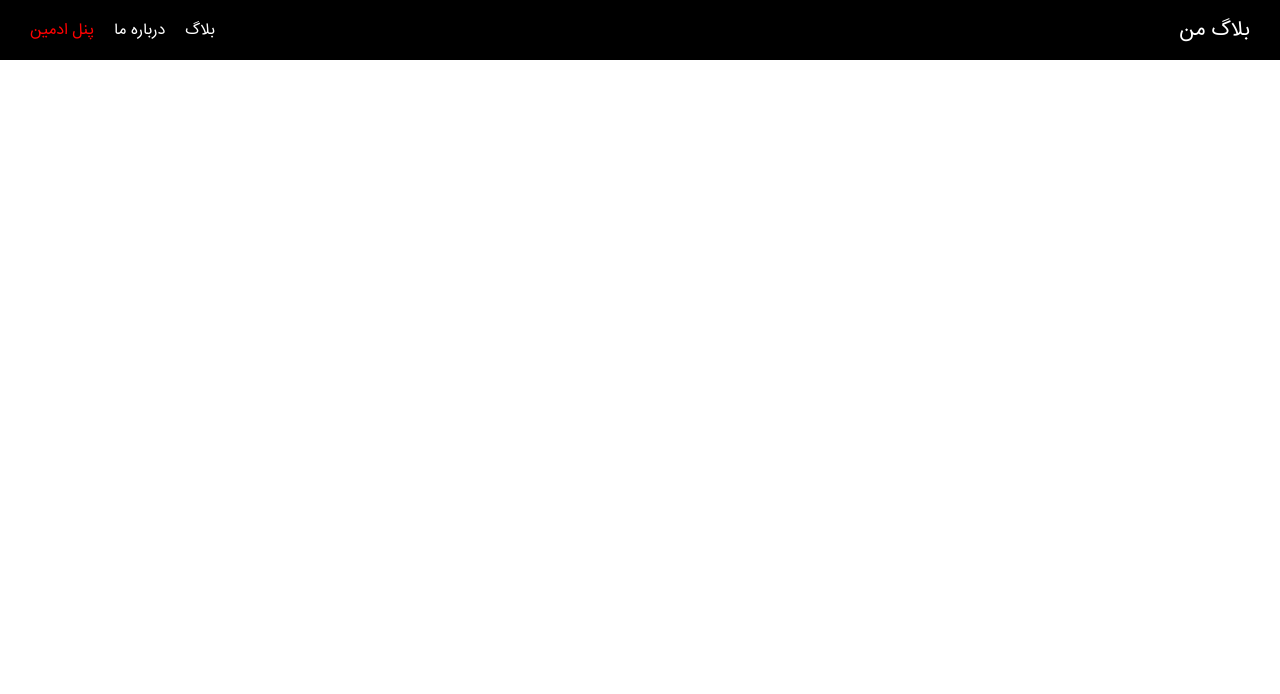
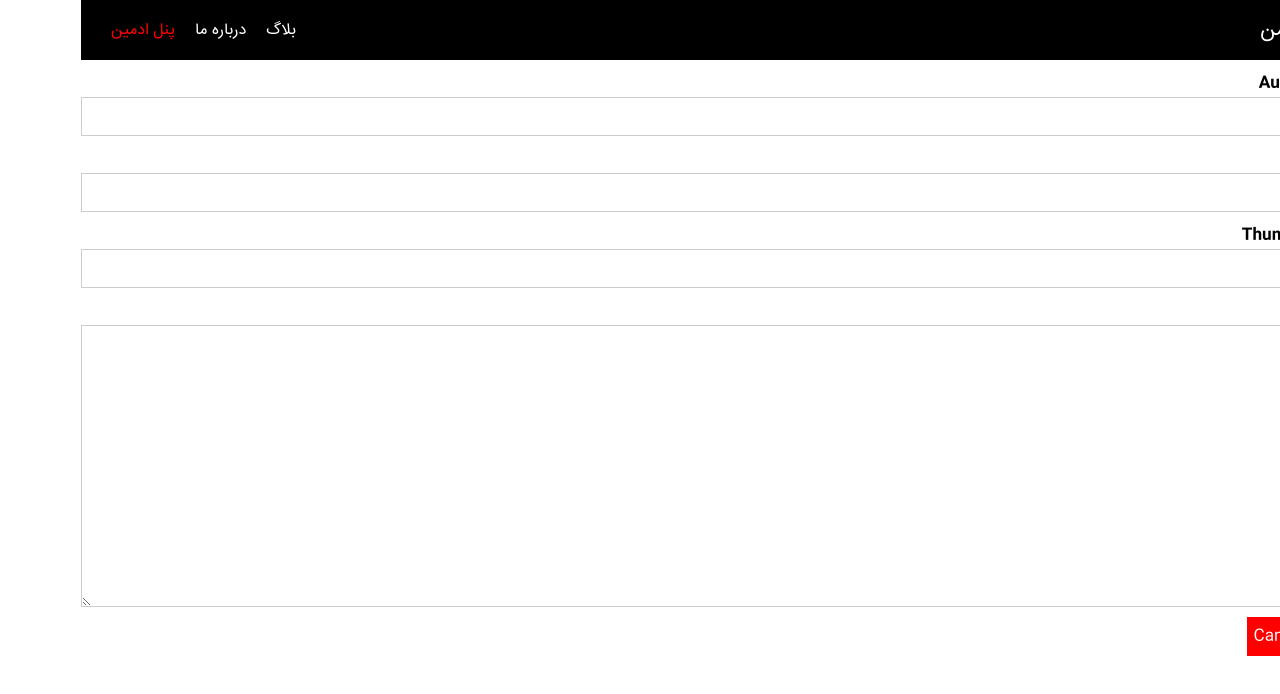
Before and after one commit to mistrs2p/renuxt, a Nuxt app: page /admin/new-post in a window 1280 px wide. Shown: the top 694 px of the page. Built offline with nearby package versions, Linux system fonts and the light colour scheme.

Commit message:
Add Post Page Set

```diff
--- a/pages/admin/new-post/index.vue
+++ b/pages/admin/new-post/index.vue
@@ -1,10 +1,40 @@
 <template>
-
+  <div class="admin-new-post-page">
+    <section class="new-post-form">
+      <form @submit.prevent="onSave">
+        <AppControlInput v-model="editedPost.author">Author Name</AppControlInput>
+        <AppControlInput v-model="editedPost.title">Title</AppControlInput>
+        <AppControlInput v-model="editedPost.thumbnailLink">Thumbnail Link</AppControlInput>
+        <AppControlInput
+          control-type="textarea"
+          v-model="editedPost.content">Content</AppControlInput>
+        <AppButton type="submit">Save</AppButton>
+        <AppButton
+          type="button"
+          style="margin-left: 10px"
+          btn-style="cancel"
+          @click="onCancel">Cancel</AppButton>
+      </form>
+    </section>
+  </div>
 </template>
 
 <script>
 export default {
-
+ data () {
+   return {
+     editedPost: {
+      author: '',
+      title: '',
+      thumbnailLink: '',
+      content: ''
+     }
+   }
+ },
+ methods: {
+   onSave () {},
+   onCanel () {}
+ }
 }
 </script>
 
```
